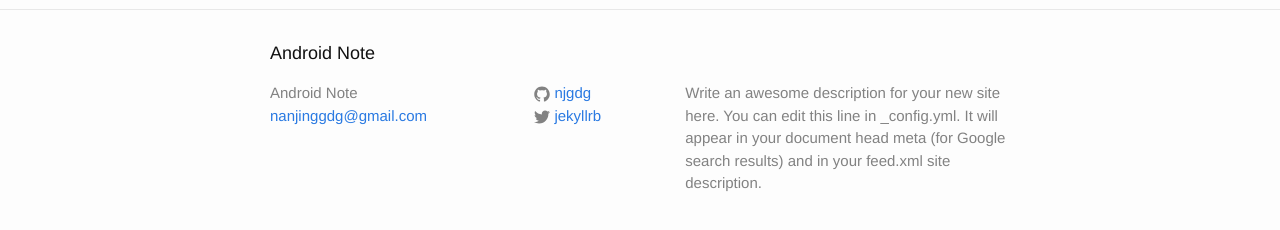
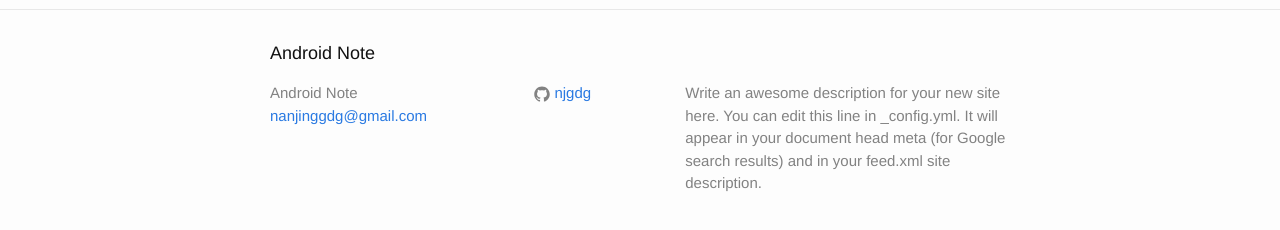
Before and after one commit to njgdg/njgdg.github.io, a Jekyll site: the page built from index.html, in a window 1280 px wide. Shown: the part 287-517 px from the top of the page. Built offline with Jekyll 4.4.1, drawn with Linux system fonts in a browser that asks for light colours.

Commit message:
change config.

```diff
--- a/Gemfile
+++ b/Gemfile
@@ -1,3 +1,2 @@
 source 'https://ruby.taobao.org'
 gem 'github-pages'
-gem 'kramdown'
--- a/_config.yml
+++ b/_config.yml
@@ -12,9 +12,9 @@
   Write an awesome description for your new site here. You can edit this
   line in _config.yml. It will appear in your document head meta (for
   Google search results) and in your feed.xml site description.
-baseurl: "/androidnote" # the subpath of your site, e.g. /blog
-url: " http://www.njgdg.org" # the base hostname & protocol for your site
-twitter_username: jekyllrb
+baseurl: "" # the subpath of your site, e.g. /blog
+url: "" # the base hostname & protocol for your site
+twitter_username:
 github_username:  njgdg
 
 highlighter: pygments
```
Also changed, not shown: Gemfile.lock.
